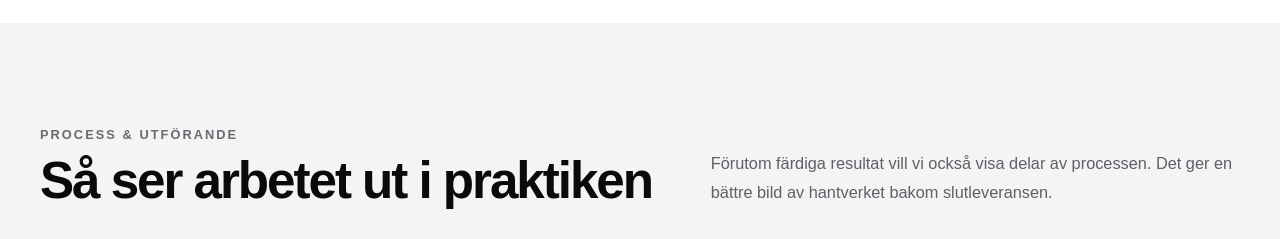
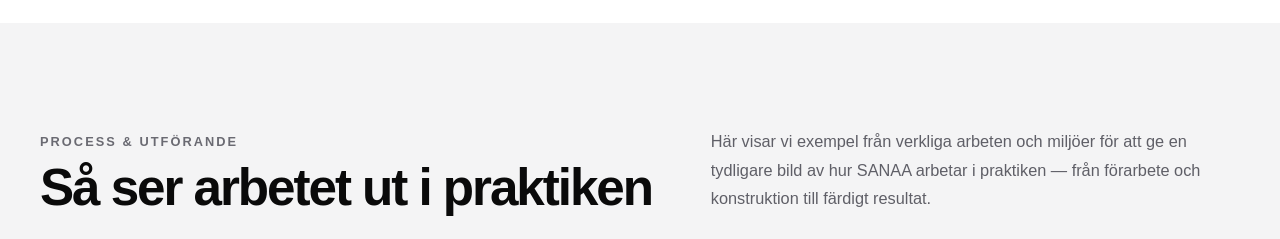
Before and after one commit to ConaX26/sanaa-site, a Next.js app: page / in a window 1280 px wide. Shown: the part 3460-3699 px from the top of the page. Built offline with nearby package versions, Linux system fonts and the light colour scheme.

Commit message:
Update SANAA project intro and footer legal name

```diff
--- a/src/app/page.tsx
+++ b/src/app/page.tsx
@@ -247,8 +247,7 @@ style={{ objectFit: "cover" }}
 <h2>Så ser arbetet ut i praktiken</h2>
 </div>
 <p className="section-side-text">
-Förutom färdiga resultat vill vi också visa delar av processen.
-Det ger en bättre bild av hantverket bakom slutleveransen.
+Här visar vi exempel från verkliga arbeten och miljöer för att ge en tydligare bild av hur SANAA arbetar i praktiken — från förarbete och konstruktion till färdigt resultat.
 </p>
 </div>
 
```
